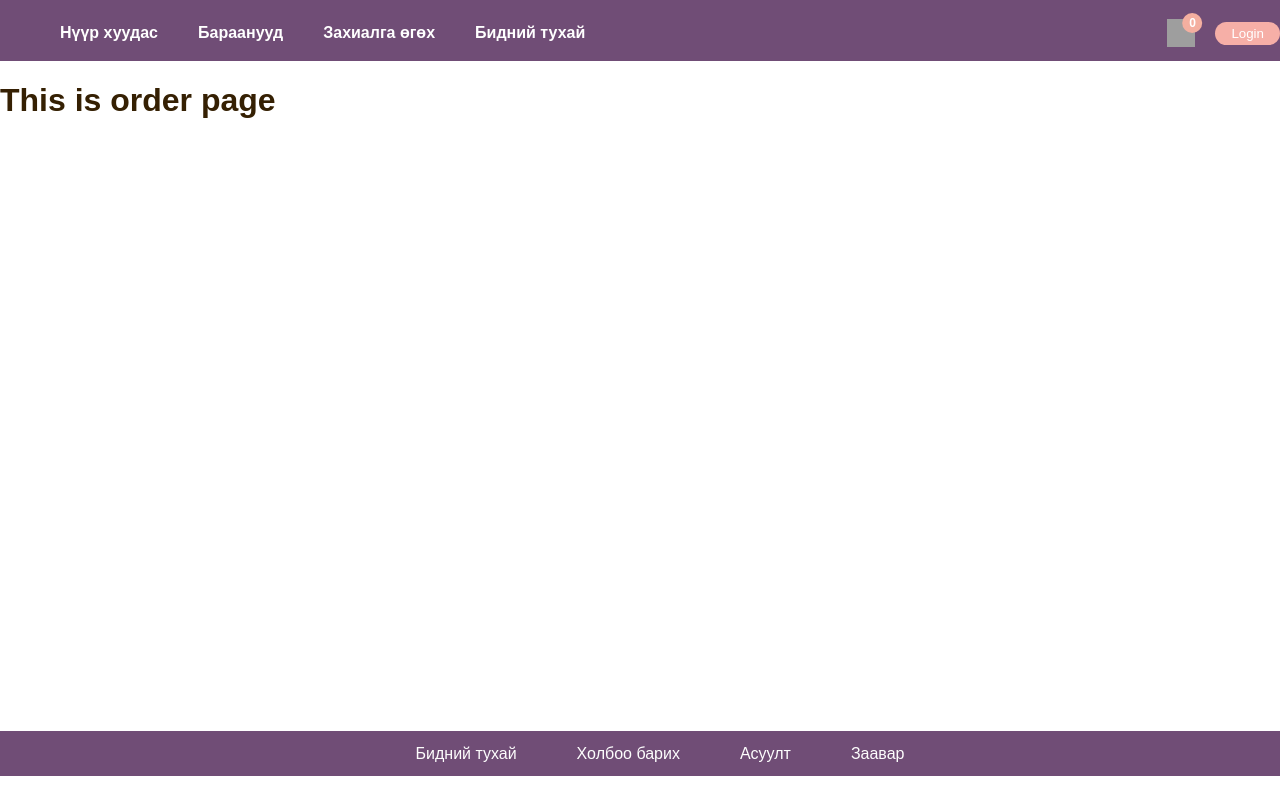
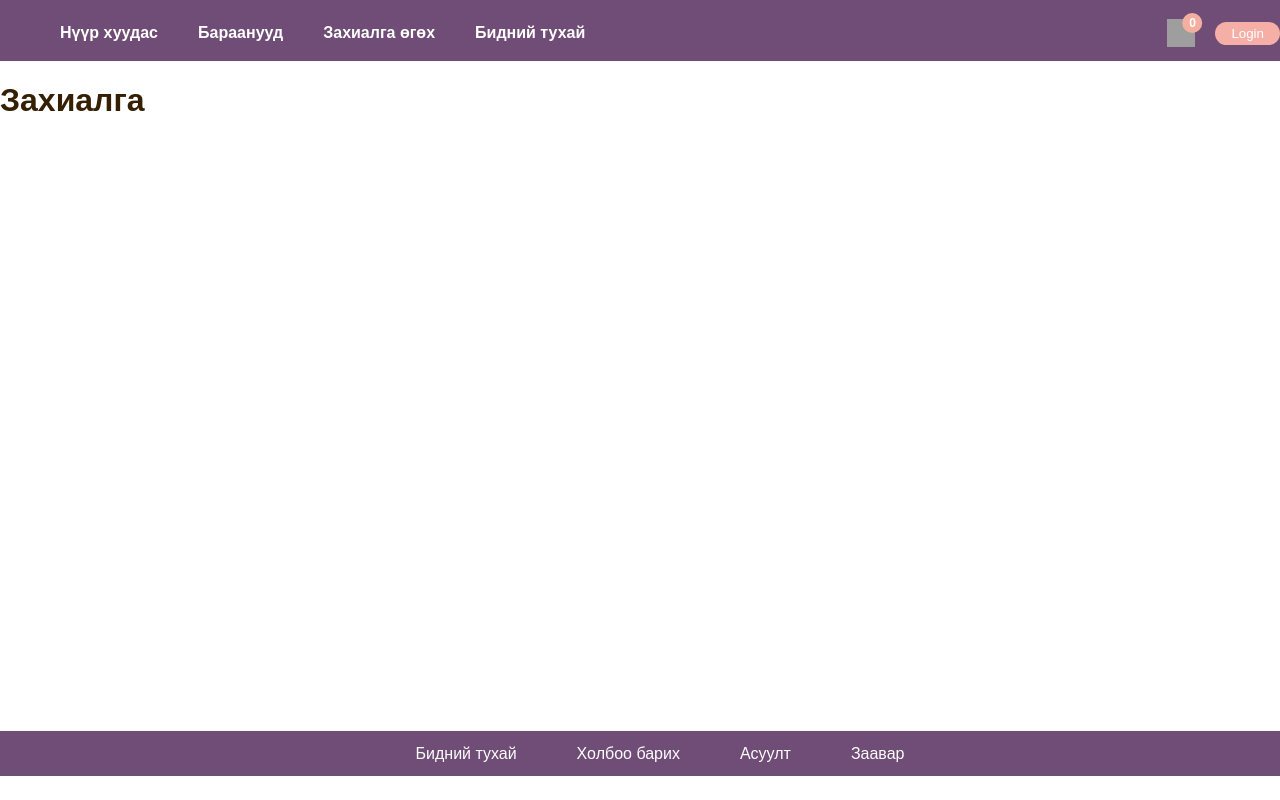
Before and after one commit to Zolbook/jewelry-shop-frontend, a React (Create React App) app: page /order in a window 1280 px wide. Built offline with nearby package versions, Linux system fonts and the light colour scheme; no server answers; grey boxes are pictures that could not be loaded.

Commit message:
Describe the specific changes here

```diff
--- a/package.json
+++ b/package.json
@@ -19,7 +19,7 @@
     "web-vitals": "^2.1.4"
   },
   "scripts": {
-    "start": "react-scripts start",
+    "start": "set PORT=3001 && react-scripts start",
     "build": "react-scripts build",
     "build-css": "tailwindcss -i ./src/index.css -o ./dist/index.css --minify",
     "test": "react-scripts test",
--- a/src/Notfound.js
+++ b/src/Notfound.js
@@ -5,7 +5,7 @@ import React from 'react';
 export default function Notfound () {
     return (
         <>
-        <h1>404 Page not found</h1>
+        <h1>404 Хуудас олдсонгүй</h1>
         </>
     )
 }
--- a/src/Order.js
+++ b/src/Order.js
@@ -4,7 +4,7 @@ import React from 'react';
 export default function Order(){
     return (
         <>
-        <h1>This is order page</h1>
+        <h1>Захиалга</h1>
         </>
     )
 }
```
